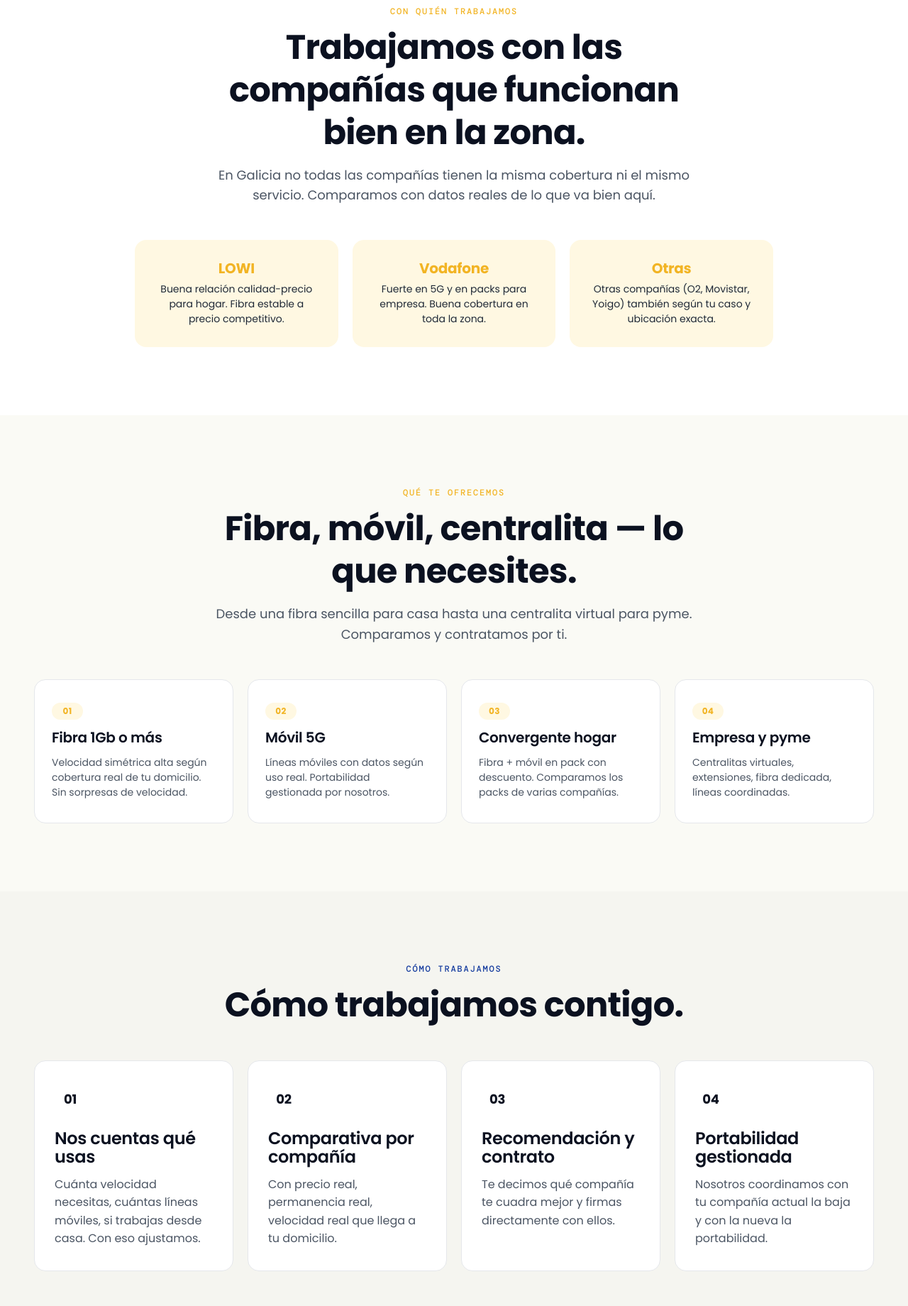
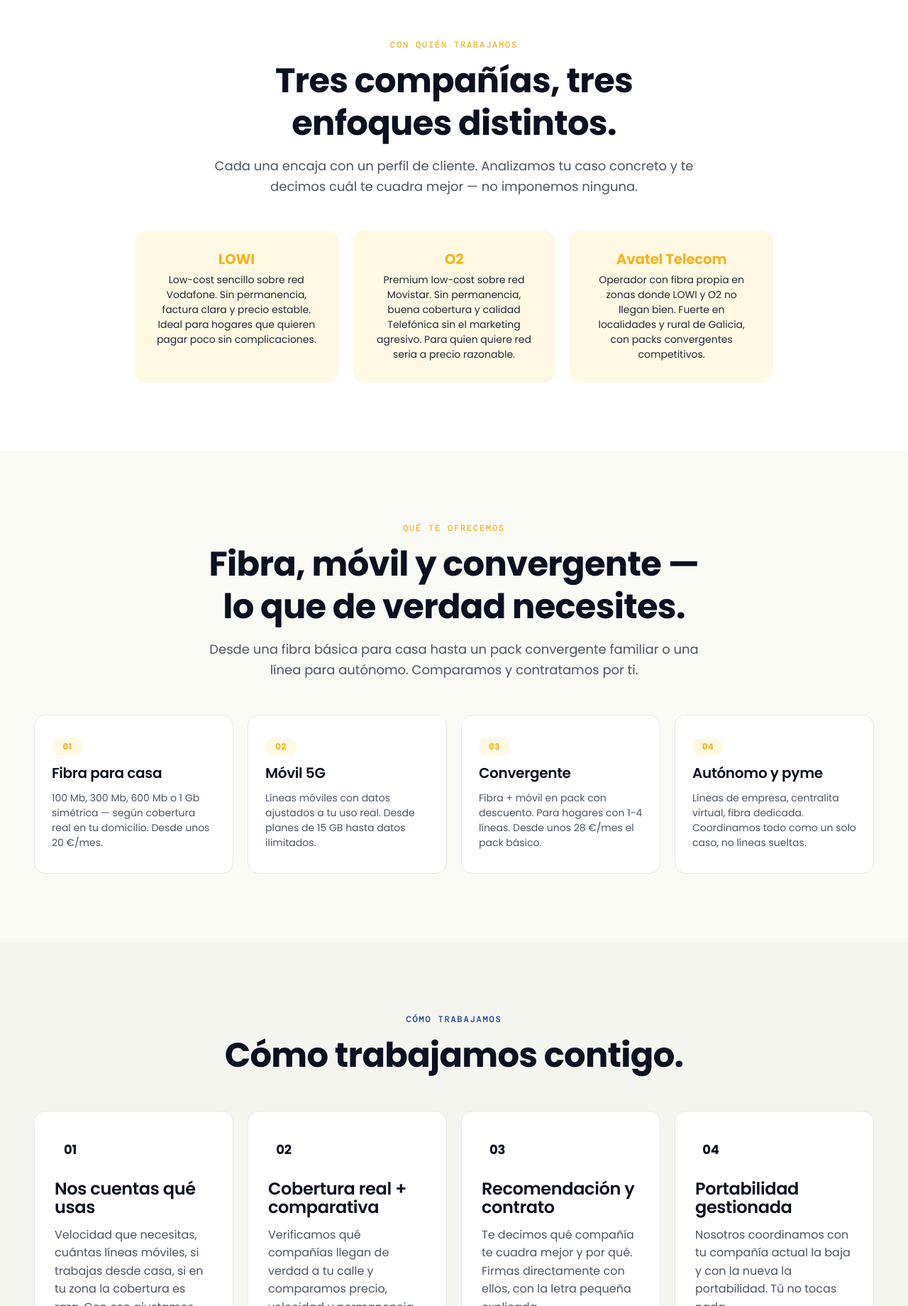
Before and after one commit to gespronet/quenecesitas-web, an Astro site: page /telefonia in a window 1280 px wide. Shown: the part 960-2800 px from the top of the page at 71% size. Built offline with nearby package versions, Linux system fonts and the light colour scheme; Astro itself is replaced by a stand-in of ours.

Commit message:
Telefonía actualizada + ajustes inmuebles

```diff
--- a/src/components/PropertyCard.astro
+++ b/src/components/PropertyCard.astro
@@ -11,7 +11,7 @@ const url = `/inmuebles/${property.slug}`;
 const ubicacion = [property.zona_barrio, property.municipio]
   .filter(Boolean)
   .join(" · ");
-const isReservado = property.estado_venta?.toLowerCase() === "reservado";
+const isReservado = ["reservado","contrato arras"].includes(property.estado_venta?.toLowerCase() ?? "");
 ---
 
 <a href={url} class="qn-pcard" aria-label={`Ver ficha de ${property.titulo}`}>
--- a/src/lib/properties.ts
+++ b/src/lib/properties.ts
@@ -125,7 +125,7 @@ export function formatArea(m2: number | null): string {
  */
 export async function getPublishedProperties(): Promise<Property[]> {
   const { data: raw, error } = await supabase
-    .from("properties")
+    .from("properties_web")
     .select("*")
     .eq("publicado_web", true)
     .order("fecha_publicacion", { ascending: false });
--- a/src/pages/inmuebles/[slug].astro
+++ b/src/pages/inmuebles/[slug].astro
@@ -38,7 +38,7 @@ const ubicacion = [p.zona_barrio, p.municipio, p.provincia]
   .join(" · ");
 
 const amenities = getActiveAmenities(p);
-const isReservado = p.estado_venta?.toLowerCase() === "reservado";
+const isReservado = ["reservado","contrato arras"].includes(p.estado_venta?.toLowerCase() ?? "");
 
 // Todas las fotos, en su tamaño y proporción originales, para el visor
 const galleryPhotos = p.photos
--- a/src/pages/telefonia.astro
+++ b/src/pages/telefonia.astro
@@ -7,126 +7,140 @@ const data = {
   accentVar: "--qn-telefonia",
   accentBg: "--qn-telefonia-50",
   eyebrow: "Fibra y móvil · Hogar y empresa",
-  h1: "Fibra y móvil — comparamos y gestionamos la portabilidad.",
+  h1: "Fibra y móvil — con criterio local, sin sorpresas de letra pequeña.",
   heroLead:
-    "Trabajamos con LOWI, Vodafone y otras compañías. Comparamos precio, velocidad, cobertura real y letra pequeña de la permanencia. Después gestionamos el cambio para que tú no tengas que llamar a ningún call center.",
+    "Trabajamos con LOWI, O2 y Avatel Telecom. Comparamos precio, cobertura real en tu calle, velocidad y permanencia — y después gestionamos la portabilidad para que tú no tengas que llamar a ningún call center.",
   ctaPrimary: "Buscar mi tarifa",
   ctaSecondary: "672 274 969",
 
-  providersTitle: "Trabajamos con las compañías que funcionan bien en la zona.",
+  providersTitle: "Tres compañías, tres enfoques distintos.",
   providersLead:
-    "En Galicia no todas las compañías tienen la misma cobertura ni el mismo servicio. Comparamos con datos reales de lo que va bien aquí.",
+    "Cada una encaja con un perfil de cliente. Analizamos tu caso concreto y te decimos cuál te cuadra mejor — no imponemos ninguna.",
   providers: [
     {
       name: "LOWI",
-      desc: "Buena relación calidad-precio para hogar. Fibra estable a precio competitivo.",
+      desc: "Low-cost sencillo sobre red Vodafone. Sin permanencia, factura clara y precio estable. Ideal para hogares que quieren pagar poco sin complicaciones.",
     },
     {
-      name: "Vodafone",
-      desc: "Fuerte en 5G y en packs para empresa. Buena cobertura en toda la zona.",
+      name: "O2",
+      desc: "Premium low-cost sobre red Movistar. Sin permanencia, buena cobertura y calidad Telefónica sin el marketing agresivo. Para quien quiere red seria a precio razonable.",
     },
     {
-      name: "Otras",
-      desc: "Otras compañías (O2, Movistar, Yoigo) también según tu caso y ubicación exacta.",
+      name: "Avatel Telecom",
+      desc: "Operador con fibra propia en zonas donde LOWI y O2 no llegan bien. Fuerte en localidades y rural de Galicia, con packs convergentes competitivos.",
     },
   ],
 
-  featuresTitle: "Fibra, móvil, centralita — lo que necesites.",
+  featuresTitle: "Fibra, móvil y convergente — lo que de verdad necesites.",
   featuresLead:
-    "Desde una fibra sencilla para casa hasta una centralita virtual para pyme. Comparamos y contratamos por ti.",
+    "Desde una fibra básica para casa hasta un pack convergente familiar o una línea para autónomo. Comparamos y contratamos por ti.",
   features: [
     {
-      title: "Fibra 1Gb o más",
-      desc: "Velocidad simétrica alta según cobertura real de tu domicilio. Sin sorpresas de velocidad.",
+      title: "Fibra para casa",
+      desc: "100 Mb, 300 Mb, 600 Mb o 1 Gb simétrica — según cobertura real en tu domicilio. Desde unos 20 €/mes.",
     },
     {
       title: "Móvil 5G",
-      desc: "Líneas móviles con datos según uso real. Portabilidad gestionada por nosotros.",
+      desc: "Líneas móviles con datos ajustados a tu uso real. Desde planes de 15 GB hasta datos ilimitados.",
     },
     {
-      title: "Convergente hogar",
-      desc: "Fibra + móvil en pack con descuento. Comparamos los packs de varias compañías.",
+      title: "Convergente",
+      desc: "Fibra + móvil en pack con descuento. Para hogares con 1-4 líneas. Desde unos 28 €/mes el pack básico.",
     },
     {
-      title: "Empresa y pyme",
-      desc: "Centralitas virtuales, extensiones, fibra dedicada, líneas coordinadas.",
+      title: "Autónomo y pyme",
+      desc: "Líneas de empresa, centralita virtual, fibra dedicada. Coordinamos todo como un solo caso, no líneas sueltas.",
     },
   ],
 
   steps: [
     {
       title: "Nos cuentas qué usas",
-      description: "Cuánta velocidad necesitas, cuántas líneas móviles, si trabajas desde casa. Con eso ajustamos.",
+      description:
+        "Velocidad que necesitas, cuántas líneas móviles, si trabajas desde casa, si en tu zona la cobertura es rara. Con eso ajustamos.",
     },
     {
-      title: "Comparativa por compañía",
-      description: "Con precio real, permanencia real, velocidad real que llega a tu domicilio.",
+      title: "Cobertura real + comparativa",
+      description:
+        "Verificamos qué compañías llegan de verdad a tu calle y comparamos precio, velocidad y permanencia de las tres.",
     },
     {
       title: "Recomendación y contrato",
-      description: "Te decimos qué compañía te cuadra mejor y firmas directamente con ellos.",
+      description:
+        "Te decimos qué compañía te cuadra mejor y por qué. Firmas directamente con ellos, con la letra pequeña explicada.",
     },
     {
       title: "Portabilidad gestionada",
-      description: "Nosotros coordinamos con tu compañía actual la baja y con la nueva la portabilidad.",
+      description:
+        "Nosotros coordinamos con tu compañía actual la baja y con la nueva la portabilidad. Tú no tocas nada.",
     },
   ],
 
   puntosTitle: "Por qué comparamos telefonía.",
   puntos: [
     {
-      title: "La cobertura real cambia por calle",
+      title: "La cobertura cambia por calle",
       description:
-        "Una compañía puede ser mala en tu barrio y buena en el de al lado. Nosotros conocemos las quejas y aciertos en la zona.",
+        "Una compañía puede ser mala en tu barrio y buena en el de al lado. Verificamos cobertura real antes de recomendar nada — no vale el mapa oficial del operador.",
     },
     {
       title: "Los packs esconden condiciones",
       description:
-        "Descuentos que caducan, permanencias encadenadas, subidas automáticas. Te lo dejamos claro por escrito antes de firmar.",
+        "Descuentos que caducan a los 12 meses, permanencias encadenadas, subidas automáticas. Te lo dejamos claro por escrito antes de firmar.",
     },
     {
       title: "Portabilidad sin drama",
       description:
-        "El proceso de cambiarte de compañía suele ser el momento más engorroso. Lo gestionamos nosotros de principio a fin.",
+        "El proceso de cambiar de compañía suele ser el momento más engorroso. Lo gestionamos nosotros de principio a fin, sin que tengas que discutir con nadie.",
     },
     {
-      title: "Empresa: coordinación real",
+      title: "Autónomo y pyme coordinados",
       description:
-        "Si tienes pyme, coordinamos fibra + móviles del equipo + centralita como un solo caso. Cero silos.",
+        "Si tienes negocio, coordinamos fibra + móviles del equipo + centralita como un único caso. Un interlocutor, no cinco contratos sueltos.",
     },
   ],
 
   faqs: [
     {
+      question: "¿Por qué solo trabajáis con LOWI, O2 y Avatel y no con las grandes?",
+      answer:
+        "Porque son las tres que, con nuestro criterio, dan mejor relación calidad-precio-honestidad en Galicia hoy. LOWI y O2 ofrecen red Vodafone y Movistar sin la agresividad comercial de Vodafone y Movistar directos. Avatel llega a zonas donde las otras dos fallan. Si en tu caso concreto otra compañía fuera mejor, te lo diríamos — pero rara vez pasa.",
+    },
+    {
       question: "¿Puedo mantener mi número al cambiar de compañía?",
       answer:
-        "Sí, la portabilidad es un derecho: mantienes tu número aunque cambies de operador. El proceso dura entre 24h y unos días laborables — nosotros lo gestionamos por ti para que no tengas que estar pendiente.",
+        "Sí, la portabilidad es un derecho: mantienes tu número aunque cambies de operador. El proceso dura entre 24h y unos días laborables. Nosotros lo gestionamos por ti para que no tengas que estar pendiente ni hablar con la compañía que dejas.",
     },
     {
       question: "¿Cuánto tarda una instalación de fibra nueva?",
       answer:
-        "En zona con cobertura ya desplegada, entre 3 y 10 días laborables desde la solicitud. Si la infraestructura no llega a tu domicilio, puede ser más largo — te lo advertimos antes de firmar.",
+        "En zona con cobertura ya desplegada, entre 3 y 10 días laborables desde la solicitud. Si la infraestructura no llega todavía a tu domicilio, puede alargarse más — te lo advertimos antes de firmar y, en ese caso, Avatel suele ser la opción con mejor despliegue en rural gallego.",
     },
     {
       question: "¿Trabajáis con pymes que necesitan centralita virtual?",
       answer:
-        "Sí. Comparamos varias soluciones de centralita virtual (con extensiones, transferencias, colas de llamadas) según el tamaño del equipo y las necesidades reales. También coordinamos si necesitas fibra dedicada.",
+        "Sí. Comparamos soluciones de centralita virtual (extensiones, transferencias, colas de llamadas) según el tamaño del equipo y las necesidades reales. También coordinamos si necesitas fibra dedicada o SLA específico.",
     },
     {
       question: "¿Qué pasa si mi compañía actual me sube el precio después?",
       answer:
-        "En la mayoría de los contratos actuales las subidas se avisan con antelación. Si contrataste con nosotros, cuando te llegue la notificación de subida nos llamas y volvemos a comparar sin coste.",
+        "En la mayoría de los contratos actuales las subidas se avisan con antelación. Si contrataste con nosotros, cuando te llegue la notificación de subida nos llamas y volvemos a comparar sin coste. Es parte del acompañamiento post-venta.",
     },
     {
       question: "¿Qué diferencia hay con contratar directamente en la web de la compañía?",
       answer:
-        "Que has comparado antes con varias. Que alguien local ha analizado tu caso concreto (uso, cobertura, permanencia). Y que si algún día tienes un problema, tienes teléfono local en vez de un chatbot.",
+        "Que has comparado antes con tres opciones reales en vez de una. Que alguien local ha verificado la cobertura en tu calle. Que entiendes la letra pequeña antes de firmar. Y que si algún día tienes un problema, tienes teléfono local en vez de un chatbot que te marea.",
+    },
+    {
+      question: "¿Cuánto me cuesta a mí vuestro servicio?",
+      answer:
+        "Cero. Nuestra comisión la paga la compañía elegida, no tú. Pagas exactamente la misma tarifa que si contrataras directo — con la ventaja de haber comparado, tener la portabilidad gestionada y un interlocutor local al que acudir.",
     },
   ],
 
   ctaTitle: "¿Comparamos tu tarifa?",
   ctaIntro:
-    "Cuéntanos qué usas ahora (fibra, móviles, empresa) y te llamamos con opciones reales de tu zona. Sin compromiso.",
+    "Cuéntanos qué usas ahora (fibra, móviles, pyme) y en qué zona vives. Te llamamos en menos de 24 horas laborables con opciones reales de LOWI, O2 y Avatel para tu caso. Sin compromiso.",
 };
 ---
 
```
